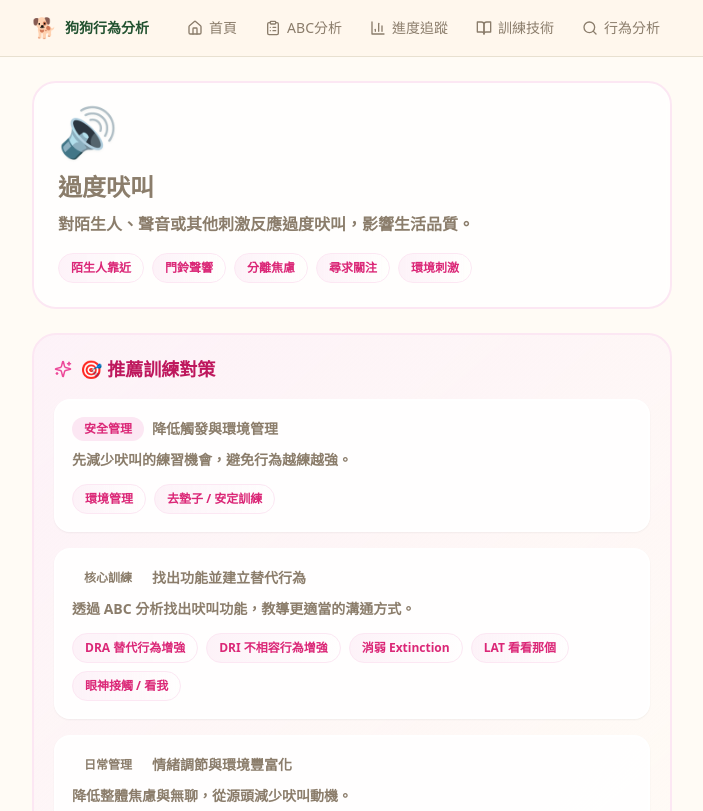
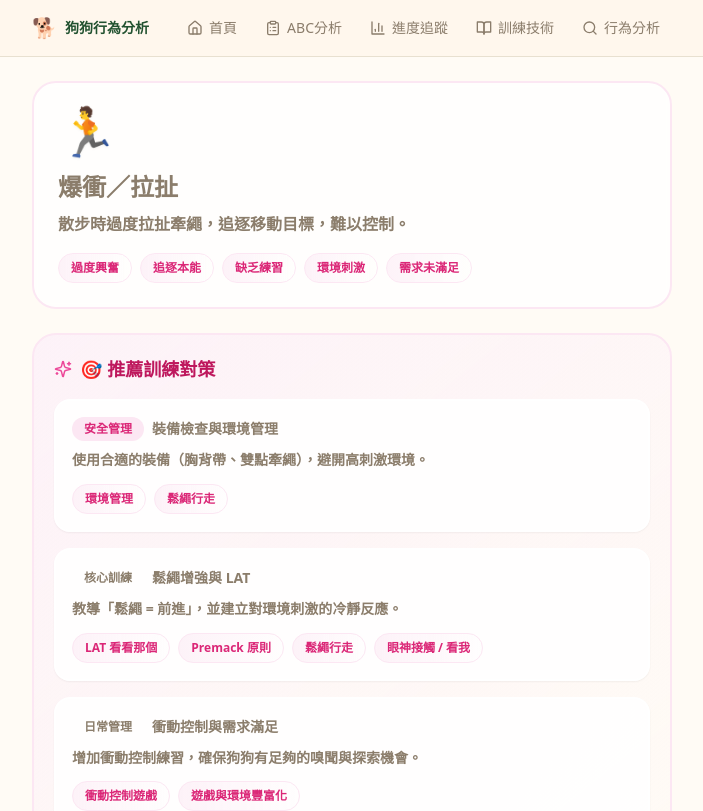
Before and after one commit to chouandony/dog-behavior-analyzer-2, a Next.js app: page /pulling in a window 1280 px wide. Shown: the top 811 px of the page, without its empty margins (288-991 px from the left). Built offline with nearby package versions, Linux system fonts and the light colour scheme.

Commit message:
Update metadata for pulling behavior page

```diff
--- a/app/pulling/page.tsx
+++ b/app/pulling/page.tsx
@@ -6,12 +6,12 @@ import { getStrategies } from '@/data/strategies'
 import { techniques } from '@/data/techniques'
 
 export const metadata: Metadata = {
-  title: '🐕 狗狗吠叫怎麼辦？完整行為分析與訓練對策',
-  description: '狗狗過度吠叫的原因分析與專業訓練對策，從ABC行為分析到具體訓練步驟，幫助您改善狗狗吠叫問題。',
+  title: '🐕 狗狗散步爆衝怎麼辦？鬆繩訓練與行為對策',
+  description: '改善狗狗散步爆衝與拉扯行為，學習鬆繩行走技巧，讓散步成為愉快的互動時光。',
 }
 
-const behavior = behaviors.find(b => b.id === 'barking')!
-const strategies = getStrategies('barking')
+const behavior = behaviors.find(b => b.id === 'pulling')!
+const strategies = getStrategies('pulling')
 
 export default function Page() {
   return (
```
